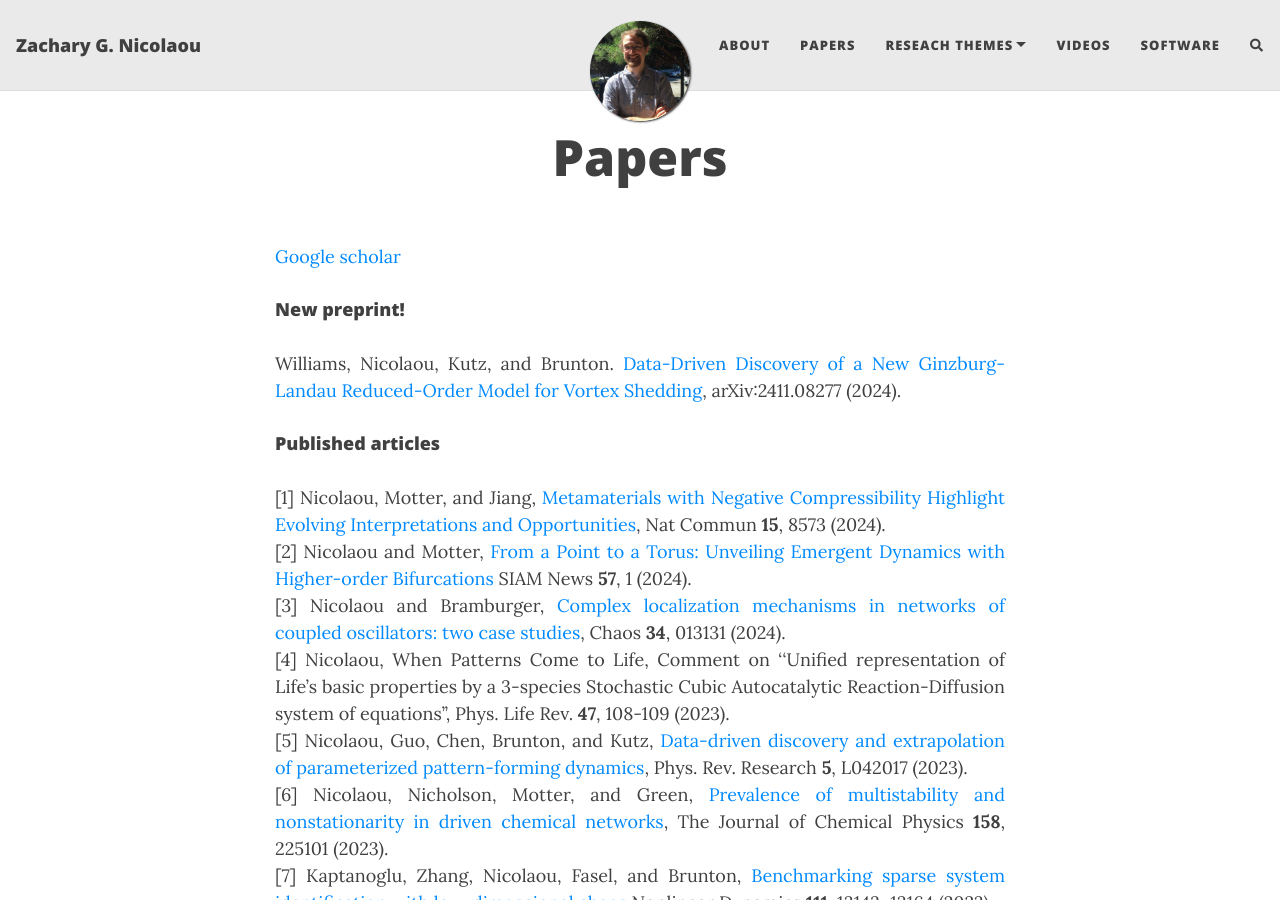
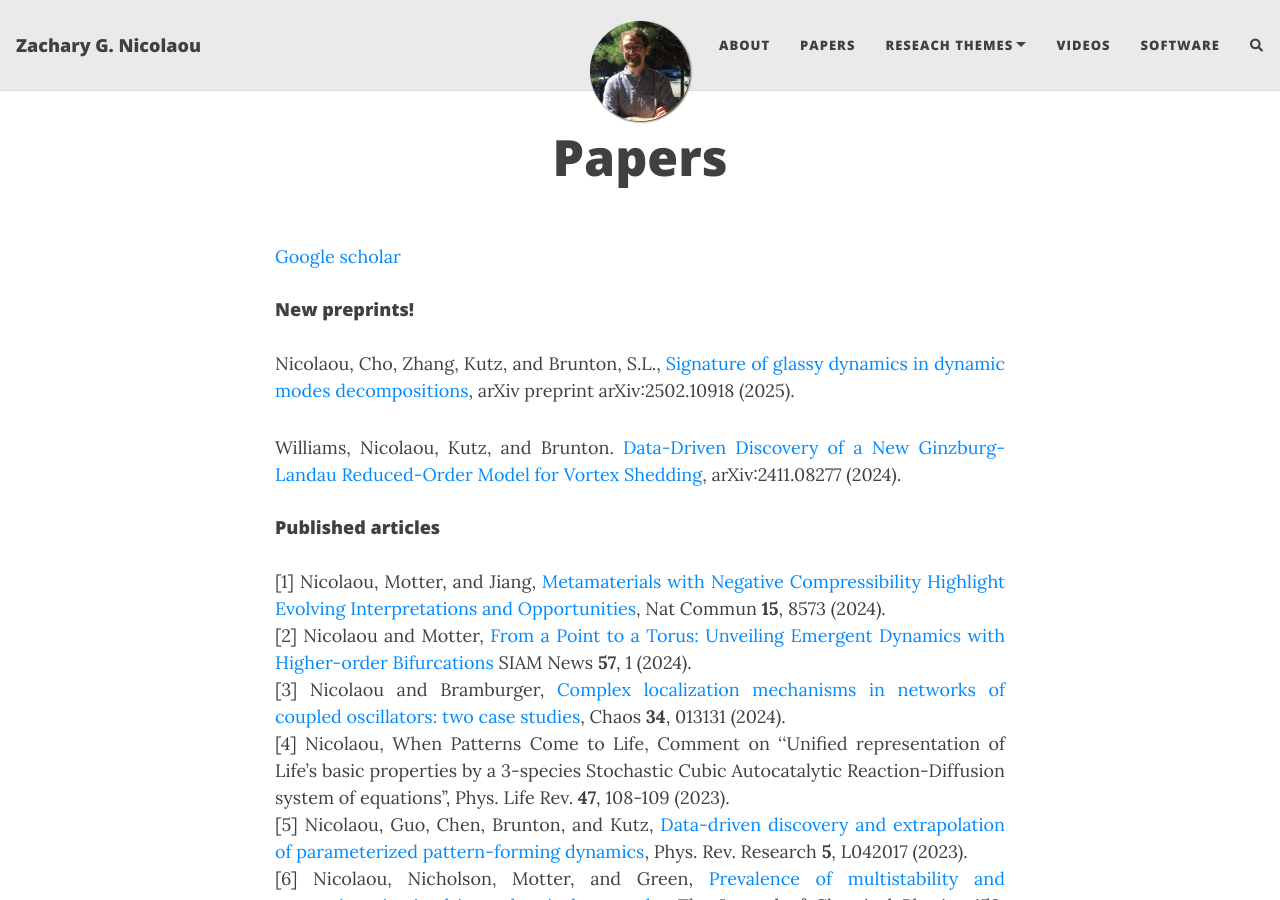
Before and after one commit to znicolaou/znicolaou.github.io, a Jekyll site: the page built from papers.md, in a window 1280 px wide and 900 px high. Built offline with Jekyll 4.4.1, drawn with Linux system fonts in a browser that asks for light colours; nearby versions of some CDN libraries; comment, search, counter and statistics services are not loaded.

Commit message:
added glassy arxiv

```diff
--- a/papers.md
+++ b/papers.md
@@ -5,7 +5,8 @@ title: Papers
 
 [Google scholar](https://scholar.google.com/citations?hl=en&user=P7hfYakAAAAJ)
 
-#### New preprint!
+#### New preprints!
+Nicolaou, Cho, Zhang, Kutz, and Brunton, S.L., [Signature of glassy dynamics in dynamic modes decompositions](https://arxiv.org/abs/2502.10918), arXiv preprint arXiv:2502.10918 (2025).
 
 Williams,  Nicolaou, Kutz, and Brunton. [Data-Driven Discovery of a New Ginzburg-Landau Reduced-Order Model for Vortex Shedding](https://arxiv.org/abs/2411.08277), arXiv:2411.08277 (2024).
 
```
